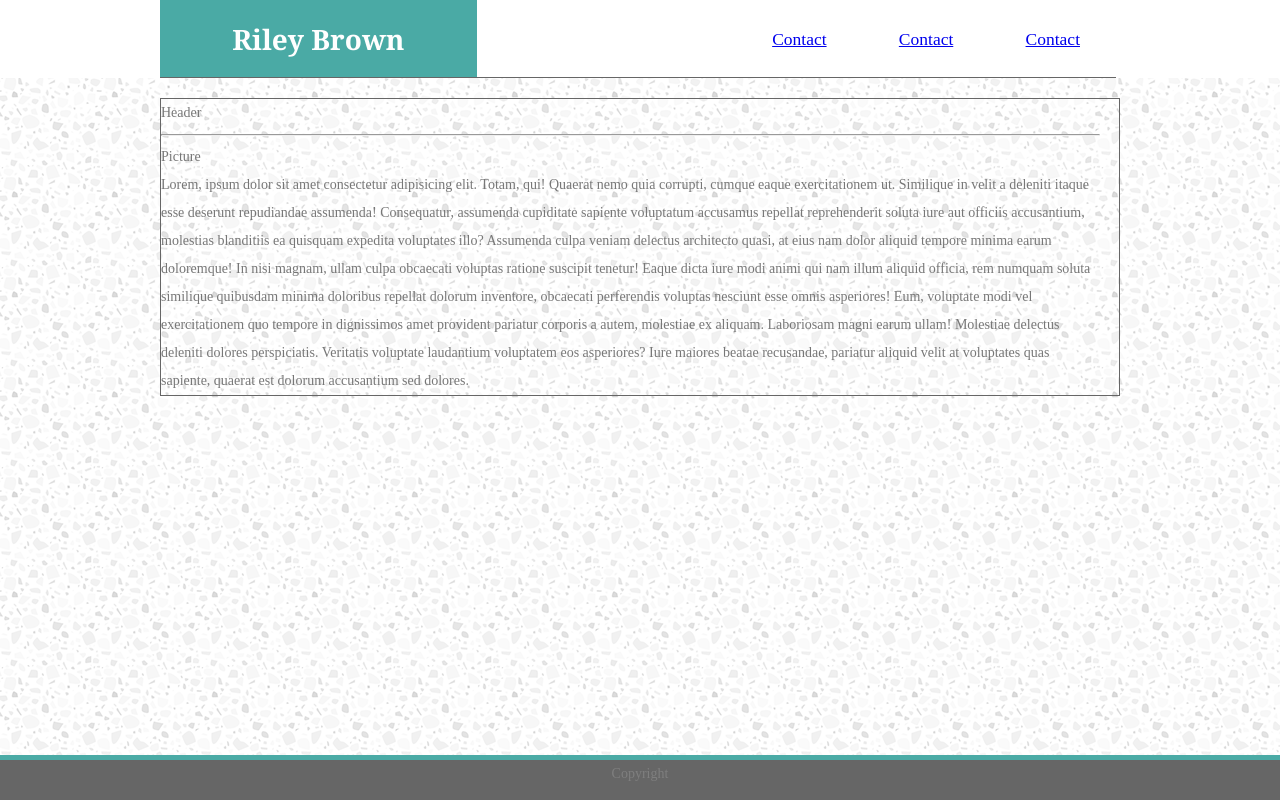
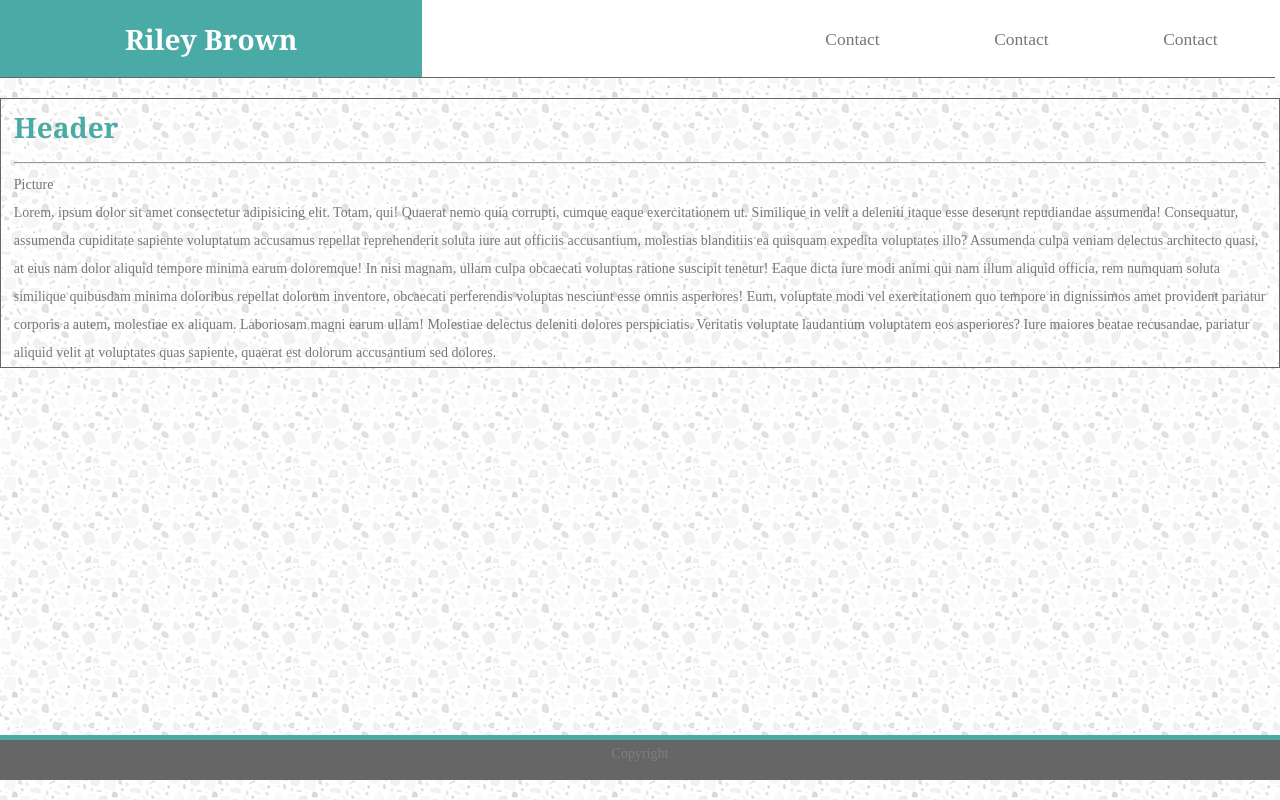
Before and after one commit to BrownRileyC/Responsive-Bio, a plain HTML site: page Trial Page.html in a window 1280 px wide. Drawn offline with Linux system fonts and the light colour scheme.

Commit message:
11/8 working on col-main to stay correct size in trial page

```diff
--- a/Trial Page.html
+++ b/Trial Page.html
@@ -9,7 +9,7 @@
     <link rel="stylesheet" type="text/css" href="./assets/css/Trial css.css">
 </head>
 <body>
-    <div class="container spacer">
+    <div class="container spacer spacer-top">
         <div class="col-main ">
             <div class="col-name border-bottom">
                 <p>Riley Brown</p>
@@ -39,10 +39,10 @@
         </div>
     </div>
 
-    <div>
-        <div class="col-main col-s-main border">
+    <!-- <div class="spacer"> -->
+        <div class="col-main col-s-main border spacer">
             <div class="col-content">
-                <h2> Header </h2>
+                <h2 class="header"> Header </h2>
                 <hr>
             </div>
             <div class="col-content">
@@ -50,7 +50,7 @@
                 <p>Lorem, ipsum dolor sit amet consectetur adipisicing elit. Totam, qui! Quaerat nemo quia corrupti, cumque eaque exercitationem ut. Similique in velit a deleniti itaque esse deserunt repudiandae assumenda! Consequatur, assumenda cupiditate sapiente voluptatum accusamus repellat reprehenderit soluta iure aut officiis accusantium, molestias blanditiis ea quisquam expedita voluptates illo? Assumenda culpa veniam delectus architecto quasi, at eius nam dolor aliquid tempore minima earum doloremque! In nisi magnam, ullam culpa obcaecati voluptas ratione suscipit tenetur! Eaque dicta iure modi animi qui nam illum aliquid officia, rem numquam soluta similique quibusdam minima doloribus repellat dolorum inventore, obcaecati perferendis voluptas nesciunt esse omnis asperiores! Eum, voluptate modi vel exercitationem quo tempore in dignissimos amet provident pariatur corporis a autem, molestiae ex aliquam. Laboriosam magni earum ullam! Molestiae delectus deleniti dolores perspiciatis. Veritatis voluptate laudantium voluptatem eos asperiores? Iure maiores beatae recusandae, pariatur aliquid velit at voluptates quas sapiente, quaerat est dolorum accusantium sed dolores.</p>
             </div>
         </div>
-    </div>
+    <!-- </div> -->
 
     <footer>
         <p>Copyright</p>
--- a/assets/css/Trial css.css
+++ b/assets/css/Trial css.css
@@ -1,6 +1,5 @@
 * {
     box-sizing: border-box;
-
 }
 body {
     background-image: url(../light-grey-terrazzo.png);
@@ -9,6 +8,13 @@ body {
     line-height: 2;
     position: relative;
 }
+.header {
+    color: #4aaaa5;
+    font-size: 2em;
+    font-weight: bolder;
+    font-family: "Georgia",'Times New Roman', Times, serif;
+}
+
 .container {
     width: 100%;
     background: white;
@@ -18,10 +24,9 @@ body {
     margin-bottom: 20px;
 }
 
-.col-main {
+.col-lg-main {
     width: 960px;
     margin: 0 auto;
-
 }
 
 .col-name {
@@ -52,7 +57,6 @@ body {
     height: 78px;
     float: left;
     background: #ffffff
-
 }
 
 .col-button {
@@ -67,6 +71,7 @@ body {
 
 .col-content {
     Width: 98%;
+    margin: 0 auto;
 }
 
 footer {
@@ -94,10 +99,16 @@ footer {
     border-width: 1px;
 }
 
+a:visited, a:link, a:hover, a:focus {
+    text-decoration: none;
+    color: #777777
+}
+
 @media screen and (max-width: 980px) {
     .col-main {
         width: 98%;
     }
+}
 
 @media screen and (max-width: 768px) {
     .col-full {
@@ -139,4 +150,11 @@ footer {
     .col-s-main {
         width: 91%;
     }
+    .col-main {
+        margin-bottom: 20;
+        width: 100%;
+    }
+    .spacer-top {
+        margin-bottom: 98;
+    }
 }
```
Also changed, not shown: trial-contact.html (added), trial-gallery.html (added).
